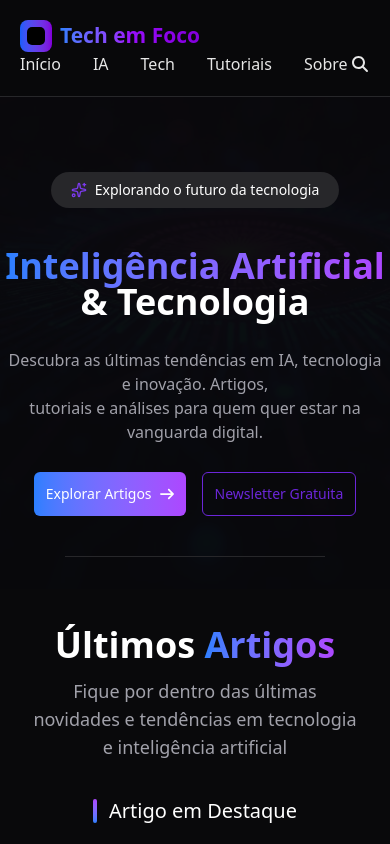
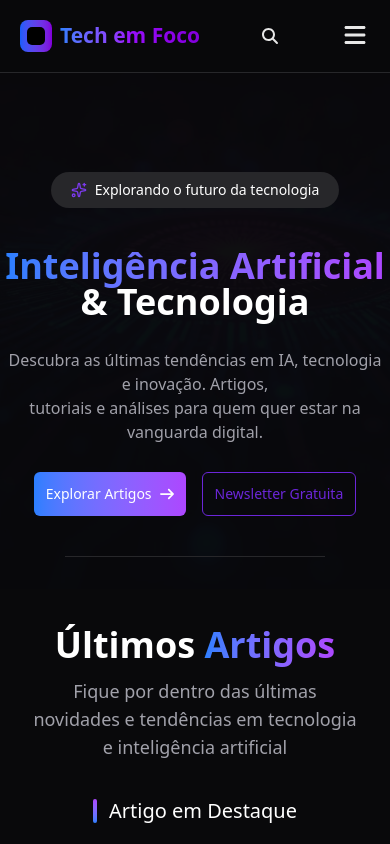
Before and after one commit to KQu1nn/tech-em-foco, a Vue app: page /#/ in a window 390 px wide. Shown: the top 844 px of the page. Built offline with nearby package versions, Linux system fonts and the light colour scheme.

Commit message:
Adiciona menu Hamburguer para Mobile

```diff
--- a/src/components/HeaderNav.vue
+++ b/src/components/HeaderNav.vue
@@ -1,22 +1,42 @@
 <template>
-    <div class="fixed top-0 w-full z-50 flex flex-row flex-wrap justify-between items-center px-5 py-5
+  <div class="fixed top-0 w-full z-50 flex flex-wrap justify-between items-center px-5 py-5
               bg-[#09090b]/70 backdrop-blur-md border-b border-[#27272a] text-[#e7e7e7]">
+
     <a href="/">
       <Logo />
     </a>
-        <ul class="flex flex-row gap-8">
+
+    <ul class="hidden md:flex flex-row gap-8">
       <li v-for="(nav, i) in navs" :key="i" class="hover:text-[#6b26d9]">
         <a :href="nav.url"> {{ nav.name }} </a>
       </li>
     </ul>
-        <font-awesome-icon icon="search" class="cursor-pointer text-[#e7e7e7]" />
+
+    <font-awesome-icon icon="search" class="cursor-pointer text-[#e7e7e7] md:block hidden" />
+
+    <button @click="menuAberto = !menuAberto" class="md:hidden">
+      <font-awesome-icon :icon="faBars" class="text-2xl" />
+    </button>
+
+    <ul v-if="menuAberto" class="w-full mt-4 flex flex-col gap-4 md:hidden">
+      <li v-for="(nav, i) in navs" :key="'mobile-' + i" class="hover:text-[#6b26d9]">
+        <a :href="nav.url"> {{ nav.name }} </a>
+      </li>
+    </ul>
   </div>
 </template>
+
+
 <script setup>
-import Logo from '@/components/Logo.vue';
+import { ref } from 'vue'
+import Logo from '@/components/Logo.vue'
+import { faBars } from '@fortawesome/free-solid-svg-icons'
+
+const menuAberto = ref(false)
+
 const navs = [
-    { name: 'Início', url: '/'  },
-    { name: 'IA', url: '#'  },
+  { name: 'Início', url: '/' },
+  { name: 'IA', url: '#' },
   { name: 'Tech', url: '#' },
   { name: 'Tutoriais', url: '#' },
   { name: 'Sobre', url: '/about' }
--- a/src/plugins/fontawesome.js
+++ b/src/plugins/fontawesome.js
@@ -1,8 +1,9 @@
 // src/plugins/fontawesome.js
+
 import { library } from '@fortawesome/fontawesome-svg-core'
 import { FontAwesomeIcon } from '@fortawesome/vue-fontawesome'
-import { faArrowRight, faSearch, faRss, faArrowTrendUp } from '@fortawesome/free-solid-svg-icons'
-import { faHeart } from '@fortawesome/free-solid-svg-icons'
+
+import { faArrowRight, faSearch, faRss, faArrowTrendUp, faHeart, faBars } from '@fortawesome/free-solid-svg-icons'
 import { faEnvelope as faEnvelopeRegular, faHeart as faHeartRegular, faCalendar, faClock } from '@fortawesome/free-regular-svg-icons'
 import {
   faXTwitter,
@@ -11,7 +12,12 @@ import {
   faFacebook
 } from '@fortawesome/free-brands-svg-icons'
 
-library.add(faXTwitter, faGithub, faInstagram, faFacebook)
-library.add(faRss, faSearch, faArrowRight, faEnvelopeRegular, faCalendar, faClock, faArrowTrendUp, faHeart, faHeartRegular)
+// Adiciona todos os ícones à biblioteca
+library.add(
+  faXTwitter, faGithub, faInstagram, faFacebook,
+  faRss, faSearch, faArrowRight, faEnvelopeRegular,
+  faCalendar, faClock, faBars, faArrowTrendUp,
+  faHeart, faHeartRegular
+)
 
 export { FontAwesomeIcon }
```
Lines whose indentation alone changed are shown as unchanged.
